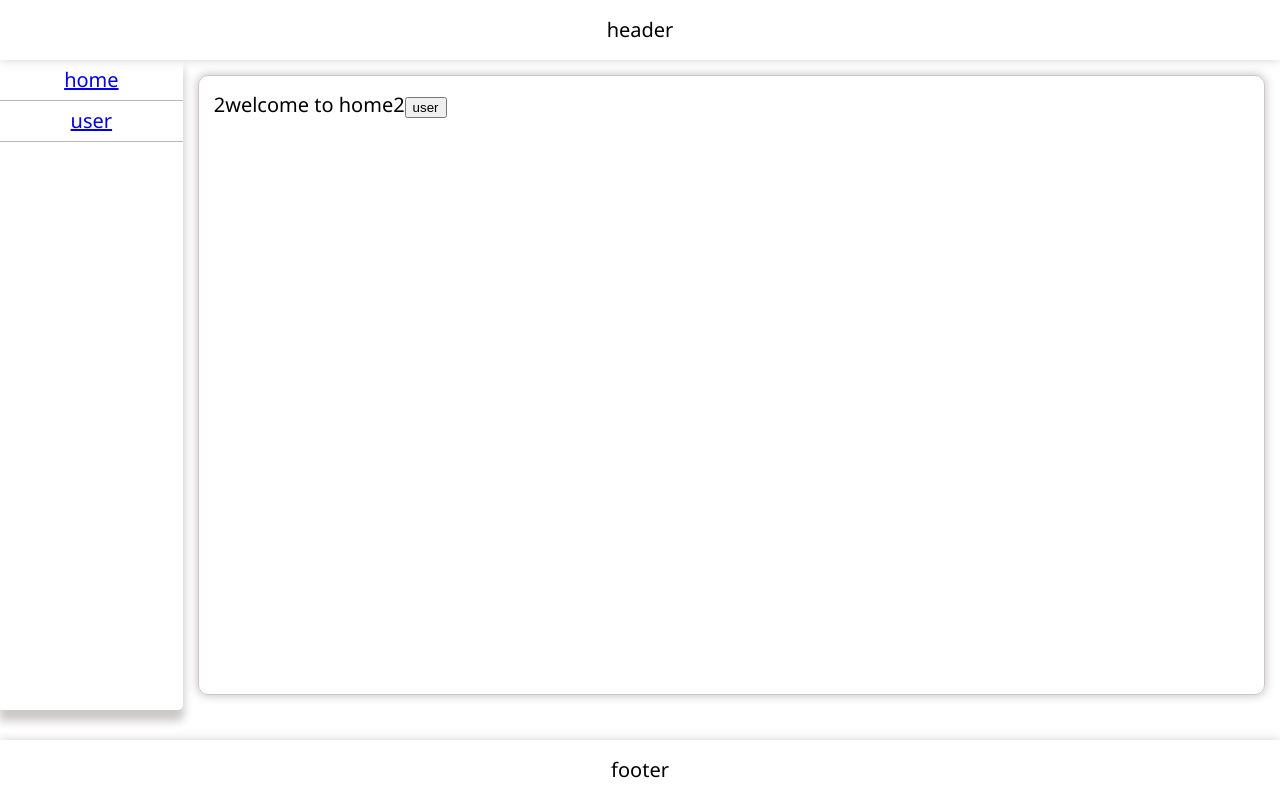
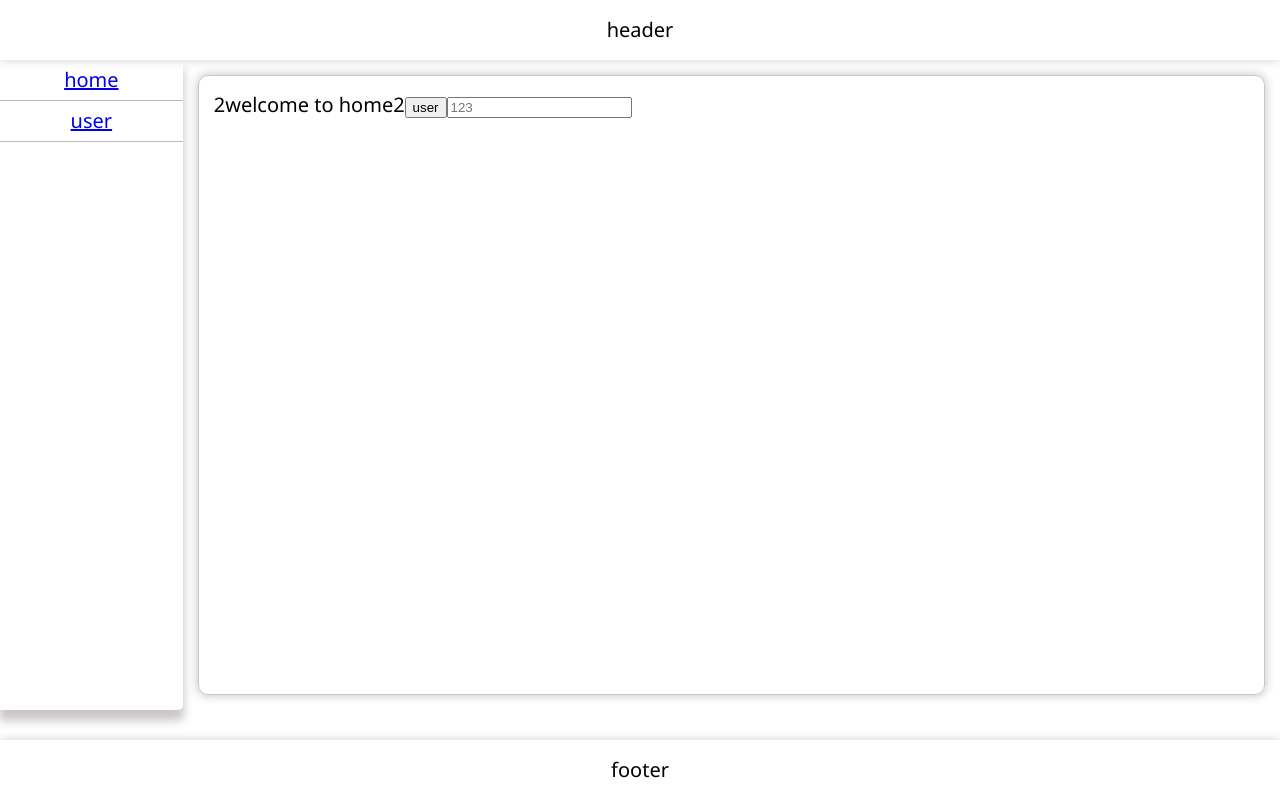
Before and after one commit to zhaopan-pan/webpack5-react17, a React app: page /#/index/home in a window 1280 px wide. Built offline with nearby package versions, Linux system fonts and the light colour scheme.

Commit message:
fix：修复启动问题

```diff
--- a/package.json
+++ b/package.json
@@ -6,7 +6,7 @@
     "author": "zp",
     "license": "ISC",
     "scripts": {
-        "start": "cross-env NODE_ENV=development && node ./config/koa-server.js",
+        "start": "export NODE_OPTIONS=--openssl-legacy-provider && cross-env NODE_ENV=development && node ./config/koa-server.js",
         "build": "cross-env NODE_ENV=production &&  webpack --mode=production --config ./config/webpack.prod.js",
         "prod-server": "npm run build && cross-env NODE_ENV=production node ./config/koa-server.js",
         "just-server": "cross-env NODE_ENV=production node ./config/koa-server.js",
--- a/src/pages/home/index.tsx
+++ b/src/pages/home/index.tsx
@@ -32,6 +32,7 @@ const Home: React.FC<any> = (props: IProps) => {
             >
                 user
             </button>
+            <input type="text" placeholder='123'/>
         </>
     )
 }
```
